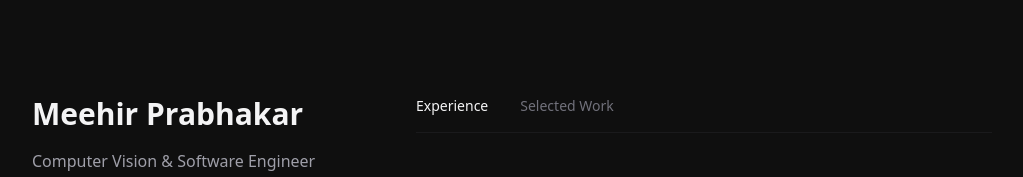
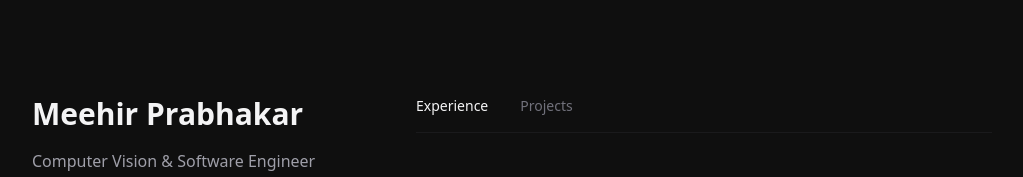
Before and after one commit to Meehir5907/portfolio, a Next.js app: page / in a window 1280 px wide. Shown: the top 177 px of the page, without its empty margins (128-1151 px from the left). Built offline with nearby package versions, Linux system fonts and the light colour scheme.

Commit message:
update navigation tab label from Selected Work to Projects

```diff
--- a/components/TabNavigation.tsx
+++ b/components/TabNavigation.tsx
@@ -22,7 +22,7 @@ export default function TabNavigation({ activeTab, setActiveTab }: TabProps) {
                     : "text-zinc-500 hover:text-zinc-300"
                     }`}
             >
-                Selected Work
+                Projects
             </button>
         </div>
     );
```
